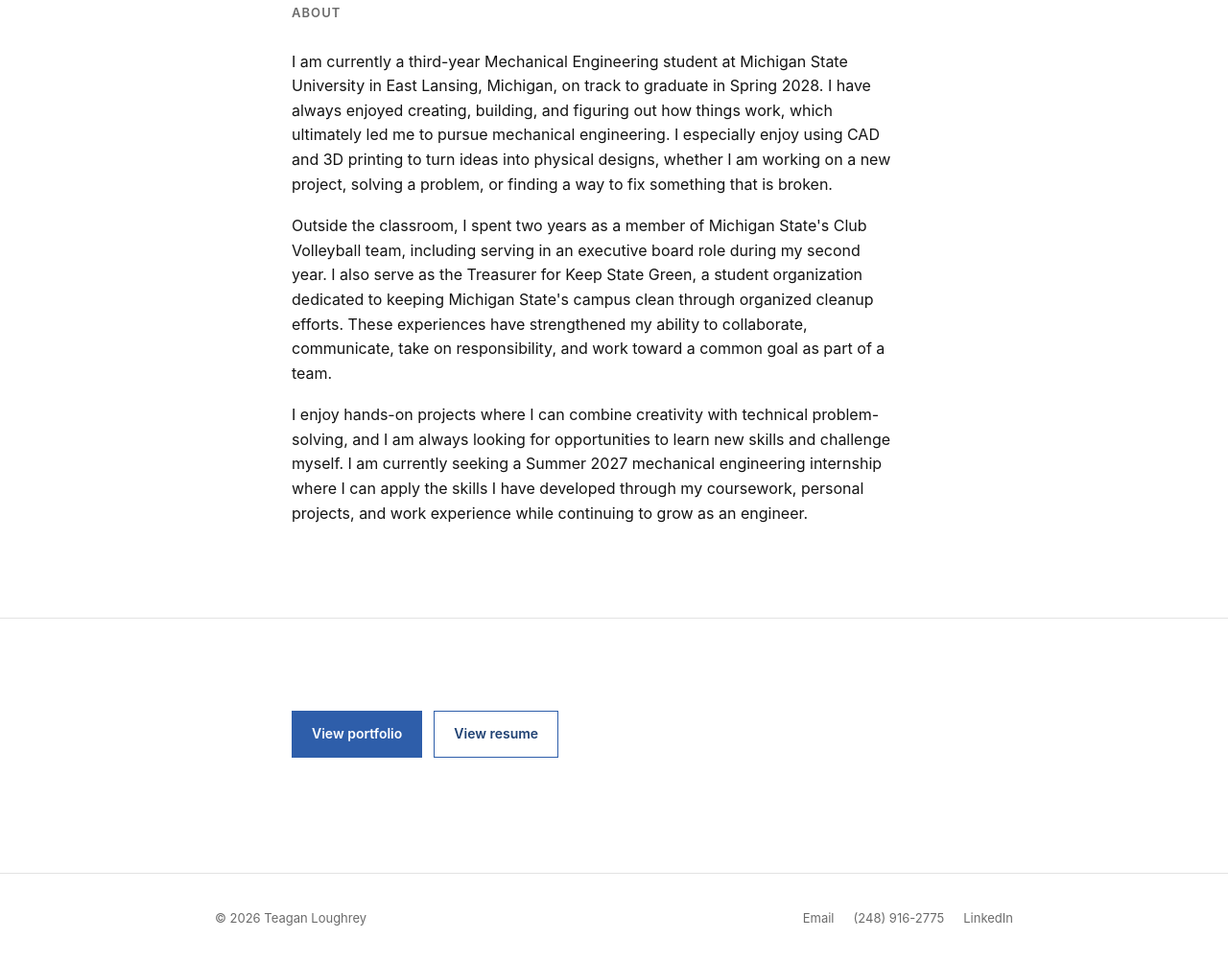
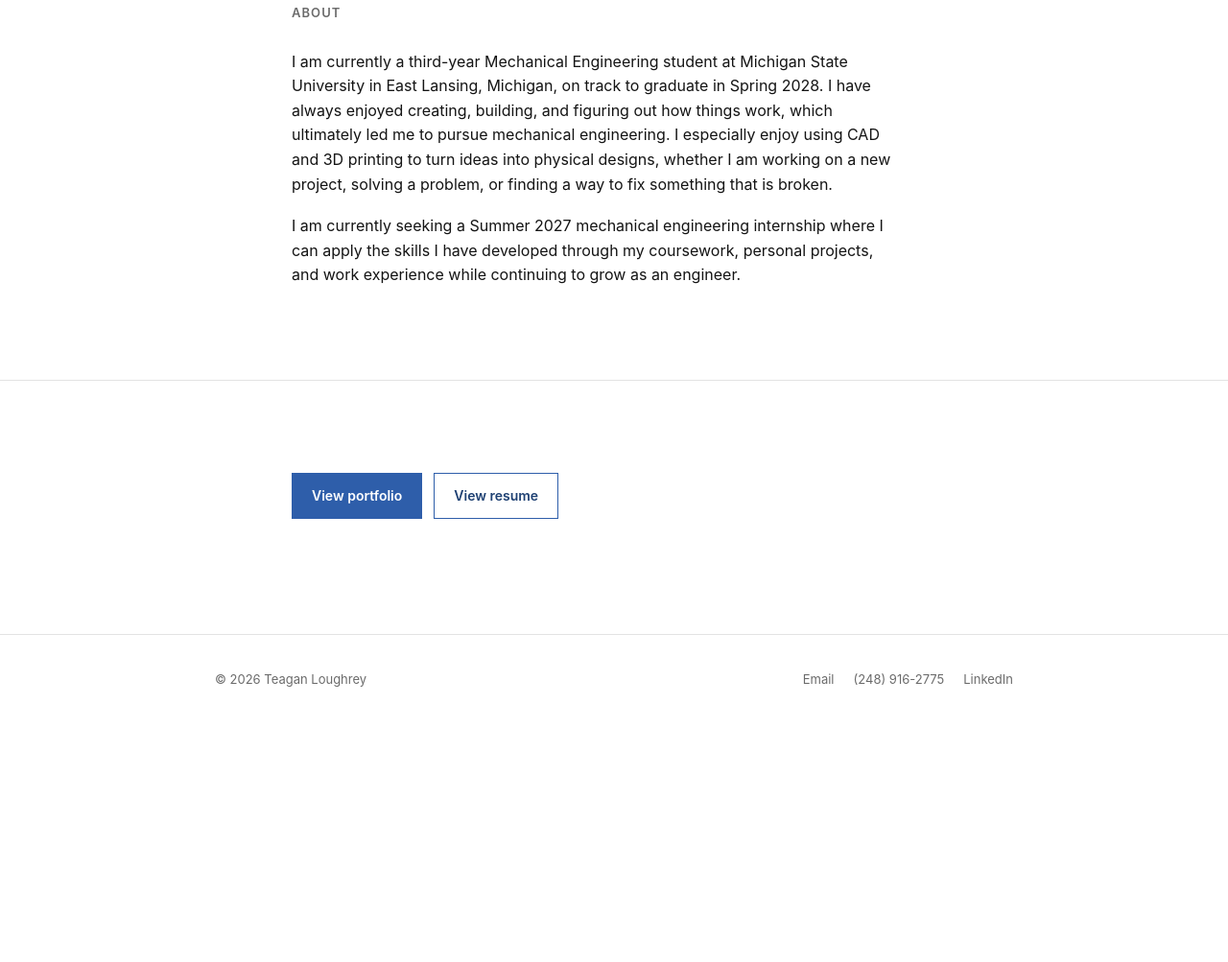
Before and after one commit to teaglough/Portfolio, a plain HTML site: page index.html in a window 1280 px wide. Shown: the part 936-1939 px from the top of the page at 96% size. After the commit the page ends 1691 px from the top, so only its background shows below. Drawn offline with Linux system fonts and the light colour scheme.

Commit message:
Add files via upload

```diff
--- a/index.html
+++ b/index.html
@@ -62,22 +62,10 @@
       problem, or finding a way to fix something that is broken.
     </p>
     <p>
-      Outside the classroom, I spent two years as a member of Michigan
-      State's Club Volleyball team, including serving in an executive board
-      role during my second year. I also serve as the Treasurer for Keep
-      State Green, a student organization dedicated to keeping Michigan
-      State's campus clean through organized cleanup efforts. These
-      experiences have strengthened my ability to collaborate, communicate,
-      take on responsibility, and work toward a common goal as part of a
-      team.
-    </p>
-    <p>
-      I enjoy hands-on projects where I can combine creativity with
-      technical problem-solving, and I am always looking for opportunities
-      to learn new skills and challenge myself. I am currently seeking a
-      Summer 2027 mechanical engineering internship where I can apply the
-      skills I have developed through my coursework, personal projects, and
-      work experience while continuing to grow as an engineer.
+      I am currently seeking a Summer 2027 mechanical engineering internship
+      where I can apply the skills I have developed through my coursework,
+      personal projects, and work experience while continuing to grow as an
+      engineer.
     </p>
   </div>
 
```
